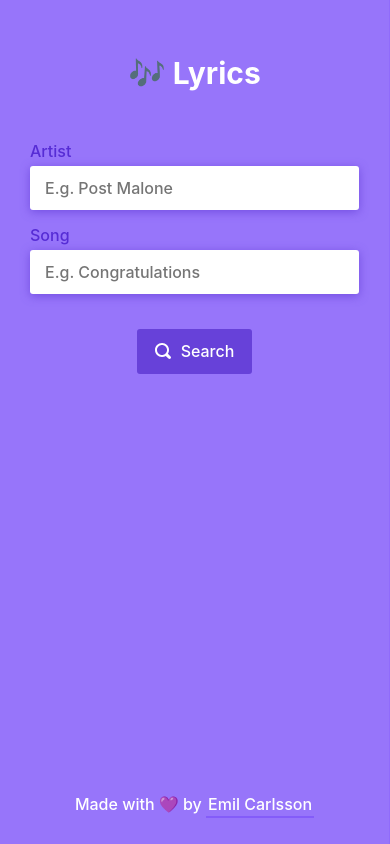
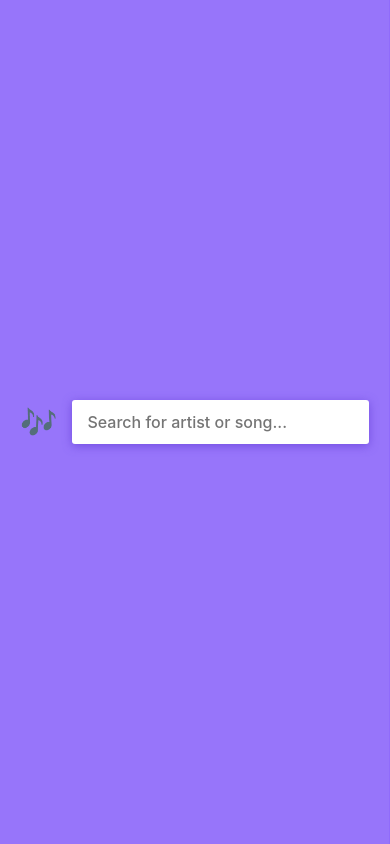
Before and after one commit to carlssonemil/lyrics, a Vue app: page / in a window 390 px wide. Built offline with nearby package versions, Linux system fonts and the light colour scheme.

Commit message:
:sparkles: Create responsive layout

```diff
--- a/src/App.vue
+++ b/src/App.vue
@@ -2,21 +2,19 @@
   <div id="app">
     <aside :class="{ wide: !data }">
       <div>
-        <h1>🎶 Lyrics</h1>
+        <h1>🎶 <span>Lyrics</span></h1>
 
         <form @submit.prevent="search(input)">
-            <label for="artist">Artist</label>
-            <input type="text" id="artist" name="artist" placeholder="E.g. Post Malone" v-model="input.artist" required>
-
-            <label for="song">Song</label>
-            <input type="text" id="song" name="song" placeholder="E.g. Congratulations" v-model="input.song" required>
-
-            <div>
-              <button type="submit">
-                <img alt="Search" src="./assets/search.svg">
-                <span>Search</span>
-              </button>
+          <div id="search">
+            <input type="text" id="query" name="query" placeholder="Search for artist or song..." v-model="input" v-on:keyup="search(input)" required>
+            <div v-if="suggestions" id="results">
+              <transition name="fade">
+                <ul>
+                  <li v-for="suggestion in suggestions" :key="suggestion.id" @click="fetchLyric(suggestion.artist.name, suggestion.title)">{{ `${suggestion.title} – ${suggestion.artist.name}` }}</li>
+                </ul>
+              </transition>
             </div>
+          </div>
         </form>
       </div>
 
@@ -41,27 +39,41 @@ export default {
   },
   data() {
     return {
-      input: {
-        artist: null,
-        song: null
-      },
+      input: null,
+      suggestions: null,
       data: null
     }
   },
   methods: {
     search(input) {
+      const apiUrl  = "https://api.lyrics.ovh/suggest/";
+      this.suggestions = null;
+
+      if (input) {
+        axios.get(apiUrl + input)
+          .then(response => {
+            this.suggestions = response.data.data;
+            this.suggestions.length = 8;
+          })
+          .catch(error => {
+            console.log(error);
+          });
+      }
+    },
+    fetchLyric(artist, title) {
       const apiUrl  = "https://api.lyrics.ovh/v1/";
-      const artist  = input.artist;
-      const song    = input.song;
+      this.suggestions = this.input = null;
 
-      if (artist && song) {
-        axios.get(`${apiUrl}${artist}/${song}`)
+      if (artist && title) {
+        axios.get(`${apiUrl}${artist}/${title}`)
              .then(response => {
                this.data = {
                  lyrics: response.data.lyrics,
                  artist: artist,
-                 song: song
+                 title: title
                }
+
+               console.log(this.data);
              })
              .catch(error => {
                 console.log(error);
@@ -102,12 +114,17 @@ export default {
 body {
   background: $background-color;
   margin: 0;
+  overflow: hidden;
 }
 
 #app {
   color: #2c3e50;
   display: flex;
   overflow: hidden;
+
+  @media screen and (max-width: $mobile-break-point) {
+    flex-direction: column;
+  }
 
   aside {
     background: $primary-color;
@@ -120,14 +137,30 @@ body {
     padding: 30px;
     transition: 0.25s ease-out;
     width: $aside-width;
+    z-index: 2;
+
+    @media screen and (max-width: $mobile-break-point) {
+      height: 100px;
+      justify-content: center;
+      padding: 20px;
+      position: absolute;
+      width: 100%;
+    }
 
     &.wide {
       width: 100%;
 
+      @media screen and (max-width: $mobile-break-point) {
+        height: 100vh;
+      }
+
       form {
         display: flex;
         flex-direction: column;
-        max-width: 400px;
+
+        @media screen and (min-width: $mobile-break-point) {
+          max-width: 400px;
+        }
 
         div {
           display: flex;
@@ -136,10 +169,29 @@ body {
       }
     }
 
+    > div {
+      @media screen and (max-width: $mobile-break-point) {
+        align-items: center;
+        display: flex;
+
+        h1 {
+          margin: 0 15px 0 0;
+        }
+
+        form {
+          margin: 0;
+        }
+      }
+    }
+
     p {
       font-weight: 500;
       margin: 0;
       text-align: center;
+
+      @media screen and (max-width: $mobile-break-point) {
+        display: none;
+      }
 
       a {
         color: white;
@@ -157,9 +209,16 @@ body {
 
   main {
     height: 100vh;
-    padding: 30px 50px;
+    padding: 30px 50px 50px;
     overflow-y: auto;
     width: calc(100vw - #{$aside-width});
+    z-index: 1;
+
+    @media screen and (max-width: $mobile-break-point) {
+      height: calc(100vh - 100px);
+      margin-top: 100px;
+      width: 100%;
+    }
   }
 }
 
@@ -167,11 +226,59 @@ h1 {
   font-size: 30px;
   text-align: center;
   margin-bottom: 50px;
+
+  @media screen and (max-width: $mobile-break-point) {
+    span {
+      display: none;
+    }
+  }
 }
 
 form {
   margin: 0 auto;
   width: 100%;
+}
+
+#search {
+  position: relative;
+}
+
+#results {
+  background: white;
+  border-radius: $border-radius;
+  box-shadow: 0px 2px 10px 0px rgba($primary-color-darker, 0.75);
+  color: black;
+  position: absolute;
+  top: 50px;
+  width: 100%;
+  z-index: 99;
+
+  @media screen and (max-width: $mobile-break-point) {
+    box-shadow: 0px 2px 10px 0px rgba(0, 0 , 0, 0.2);
+  }
+
+  ul {
+    list-style: none;
+    margin: 0px;
+    padding: 10px;
+    width: 100%;
+
+    li {
+      border-radius: $border-radius;
+      cursor: pointer;
+      font-weight: 500;
+      padding: 5px;
+      transition: $transition;
+
+      &:hover {
+        background: darken(white, 10%);
+      }
+
+      + li {
+        margin-top: 5px;
+      }
+    }
+  }
 }
 
 label {
@@ -188,7 +295,6 @@ input {
   box-shadow: 0px 2px 10px 0px rgba($primary-color-darker, 0.75);
   font-size: 16px;
   font-weight: 500;
-  margin-bottom: 15px;
   padding: 12px 15px;
   transition: $transition;
   width: 100%;
@@ -225,4 +331,11 @@ button {
     margin-left: 10px;
   }
 }
+
+.fade-enter-active, .fade-leave-active {
+  transition: opacity .5s;
+}
+.fade-enter, .fade-leave-to {
+  opacity: 0;
+}
 </style>
```
